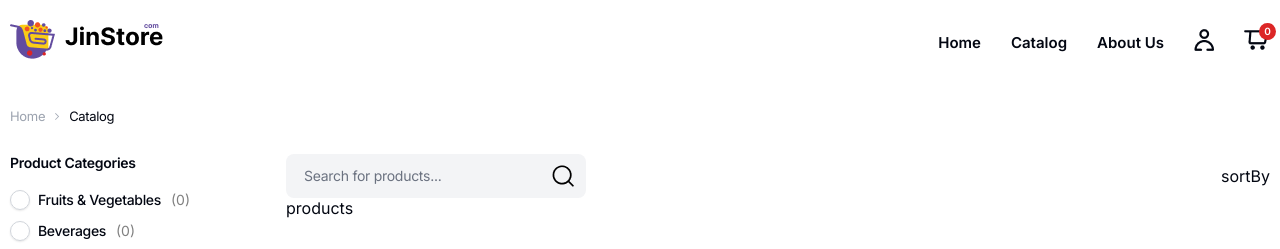
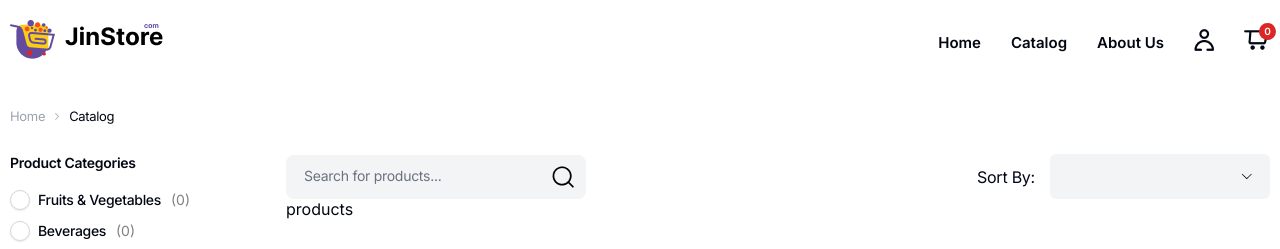
Before and after one commit to R4AYA4R/JinStoreReactJsNodeJsMongoDb, a React (Create React App) app in the folder client-reactjs/: page /catalog in a window 1280 px wide. Shown: the top 249 px of the page. Built offline with nearby package versions, Linux system fonts and the light colour scheme; a web font is replaced by a local one.

Commit message:
added sort by block to catalog

```diff
--- a/client-reactjs/src/index.css
+++ b/client-reactjs/src/index.css
@@ -1066,3 +1066,95 @@ a{
   top: 11px;
   right: 12px;
 }
+
+.searchBlock__sortBlock{
+  display: flex;
+  align-items: center;
+  gap:15px;
+}
+
+.sortBlock__text{
+  font-size: 16px;
+  font-weight: 400;
+  color: #020617;
+  letter-spacing: -0.24px;
+}
+
+.sortBlock__inner{
+  position: relative;
+}
+
+.sortBlock__topBlock{
+  display: flex;
+  align-items: center;
+  gap:50px;
+  justify-content: space-between;
+  padding: 14px 18px;
+  background-color: #F3F4F6;
+  cursor: pointer;
+  border-radius: 6px;
+  min-width: 220px;
+  min-height: 45px;
+}
+
+.sortBlock__topBlock-text{
+  font-size: 14px;
+  font-weight: 500;
+  letter-spacing: -0.32px;
+  color: #9CA3AF;
+  opacity: 0;
+  transition:all .5s ease;
+}
+
+.sortBlock__topBlock-text--active{
+  opacity: 1;
+}
+
+
+
+.sortBlock__topBlock-img{
+  transform:rotate(0deg);
+  transition:all .5s ease;
+}
+
+.sortBlock__topBlock-img--active{
+  transform:rotate(180deg);
+}
+
+.sortBlock__optionsBlock{
+  max-height: 0;
+  position: absolute;
+  top: 50px;
+  left: 0;
+  opacity: 0;
+  background-color: #fff;
+  width: 100%;
+  border-radius: 6px;
+  box-shadow: 1px 1px 5px rgba(0,0,0,0.15);
+  transition:all 1s ease;
+  z-index: -2;
+  overflow: hidden;  /* указываем это свойство,чтобы все,что заходит за границы этого блока скрывалось(то есть все элементы,которые в html есть у этого блока), в данном случае,для анимации,когда уменьшаем высоту этого блока,чтобы текст не показывался ниже этого блока */
+}
+
+.sortBlock__optionsBlock--active{
+  max-height: 100px;
+  opacity: 1;
+  z-index: 5;
+}
+
+.sortBlock__optionsBlock-item{
+  padding: 12px 0 10px 10px;
+  transition:all .5s ease;
+}
+
+.sortBlock__optionsBlock-item:hover{
+  cursor: pointer;
+  background-color: rgba(0,0,0,0.1);
+}
+
+.optionsBlock__item-text{
+  font-size: 14px;
+  font-weight: 400;
+  color: #020617;
+  letter-spacing: -0.32px;
+}
--- a/client-reactjs/src/pages/Catalog.tsx
+++ b/client-reactjs/src/pages/Catalog.tsx
@@ -7,6 +7,19 @@ const Catalog = () => {
     const [filterCategories, setFilterCategories] = useState('');
 
     const [filterPrice, setFilterPrice] = useState<number[]>([0, 50]); // массив для значений нашего инпута range(ReactSlider),первым значением указываем значение для первого ползунка у этого инпута,а вторым для второго,указываем ему в generic тип как number и что это массив [],иначе выдает ошибку
+
+    const [activeSortBlock,setActiveSortBlock] = useState(false);
+
+    const [sortBlockValue,setSortBlockValue] = useState('');
+
+
+    const sortItemHandlerRating = () => {
+
+        setSortBlockValue('Rating'); // изменяем состояние sortBlockValue на значение Rating
+
+        setActiveSortBlock(false); // изменяем состояние activeSortBlock на значение false,то есть убираем появившийся селект блок
+
+    }
 
     return (
         <main className="main">
@@ -103,7 +116,19 @@ const Catalog = () => {
                                         <img src="/images/sectionCatalog/SearchImg.png" alt="" className="searchBlock__inputBlock-inputImg" />
                                     </div>
                                     <div className="searchBlock__sortBlock">
-                                        sortBy
+                                        <p className="sortBlock__text">Sort By:</p>
+                                        <div className="sortBlock__inner">
+                                            <div className="sortBlock__topBlock" onClick={()=>setActiveSortBlock((prev) => !prev)}>
+                                                {/* если sortBlockValue true,то есть если в sortBlockValue есть какое-то значение,то указываем такие классы,в другом случае другие,в данном случае делаем это для анимации появления текста */}
+                                                <p className={sortBlockValue ? "sortBlock__topBlock-text sortBlock__topBlock-text--active" : "sortBlock__topBlock-text"}>{sortBlockValue}</p>
+                                                <img src="/images/sectionCatalog/ArrowDown.png" alt="" className={activeSortBlock ? "sortBlock__topBlock-img sortBlock__topBlock-img--active" : "sortBlock__topBlock-img"} />
+                                            </div>
+                                            <div className={activeSortBlock ? "sortBlock__optionsBlock sortBlock__optionsBlock--active" : "sortBlock__optionsBlock"}>
+                                                <div className="sortBlock__optionsBlock-item" onClick={sortItemHandlerRating}>
+                                                    <p className="optionsBlock__item-text">Rating</p>
+                                                </div>
+                                            </div>
+                                        </div>
                                     </div>
                                 </div>
                                 <div className="sectionCatalog__productsBlock-products">
```
Also changed, not shown: client-reactjs/public/images/sectionCatalog/ArrowDown.png (added).
